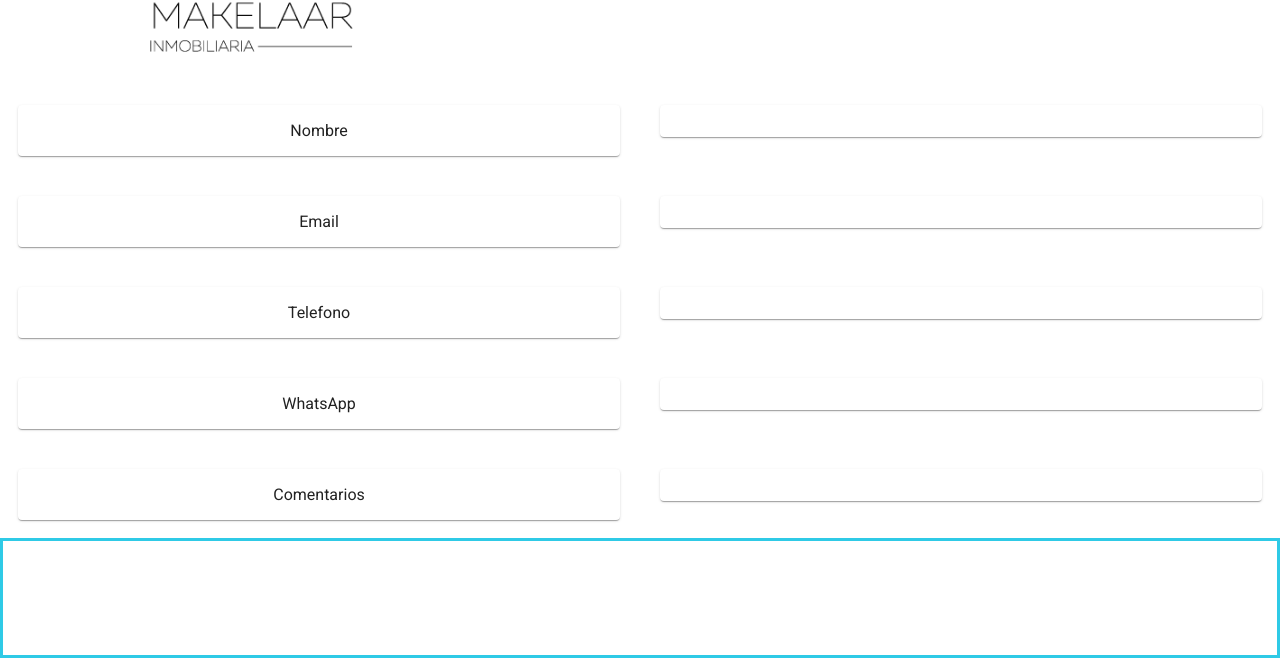
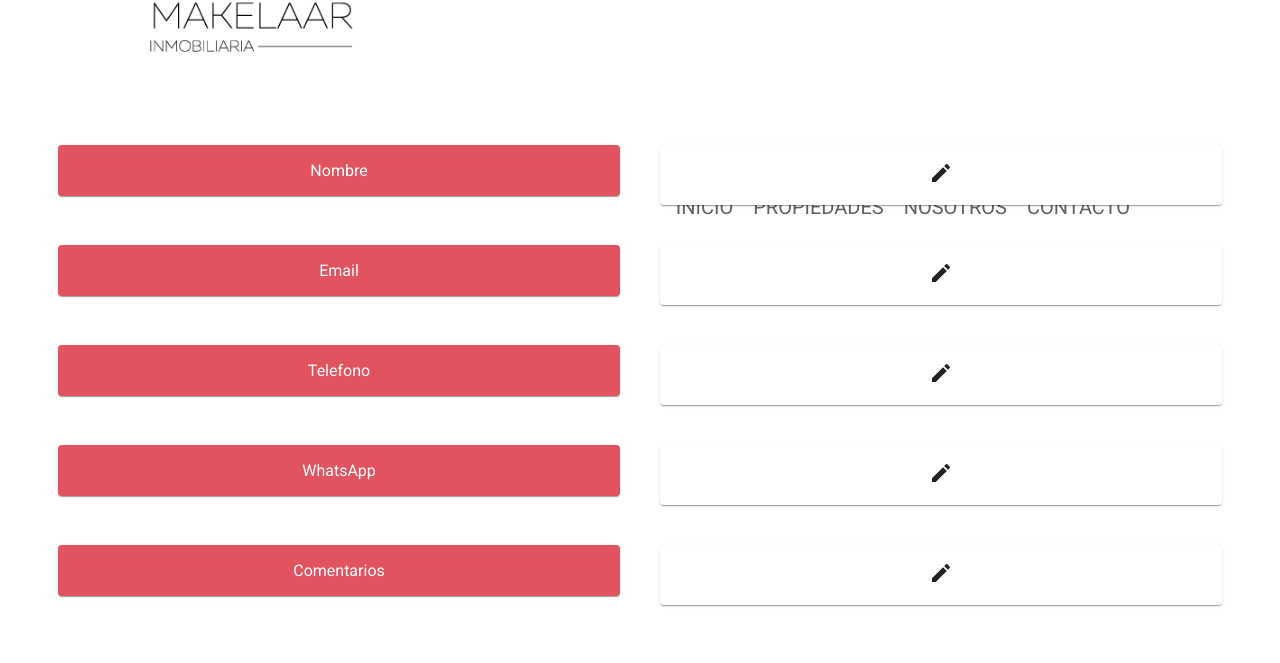
Before and after one commit to Simon834/Makelaar, a React (Create React App) app in the folder client/: page /user/1 in a window 1280 px wide. Shown: the part 143-806 px from the top of the page. Built offline with nearby package versions, Linux system fonts and the light colour scheme; no server answers.

Commit message:
formulario user-admin

```diff
--- a/client/src/Components/NavBar/NavBar.jsx
+++ b/client/src/Components/NavBar/NavBar.jsx
@@ -13,7 +13,7 @@ export default function NavBar() {
 
       <div >
         <div className="links">
-          <NavLink className="texto"to="/home">Inicio</NavLink>
+          <NavLink className="texto"to="/">Inicio</NavLink>
           <NavLink className="texto"to="/property" >Propiedades</NavLink>
           <NavLink className="texto"to="/about" >Nosotros</NavLink>
           <NavLink className="texto"to="/contact" >Contacto</NavLink>
--- a/client/src/Components/TopBar/TopBar.css
+++ b/client/src/Components/TopBar/TopBar.css
@@ -21,3 +21,13 @@ padding-left: 150px;
     text-align: right;
     padding-right: 150px;
 }
+
+.mail{
+    font-size: 1rem;
+    font-family: "Roboto", "Helvetica", "Arial", sans-serif;
+    font-weight: 400;
+    line-height: 1.5;
+    letter-spacing: 0.00938em;
+    text-decoration: none;
+    color: rgba(0, 0, 0, 0.54);
+}
--- a/client/src/Components/TopBar/TopBar.jsx
+++ b/client/src/Components/TopBar/TopBar.jsx
@@ -36,10 +36,10 @@ const itemData = [
 const useStyles = makeStyles((theme) => ({
 
     menuList: {
-        width: 800,
-        height: 1600,
+        width: "min-content",
+
         display: 'flex',
-        margin: theme.spacing(7, 'auto'),
+        margin: theme.spacing(5),
         display: 'flex',
         flexWrap: 'wrap',
         justifyContent: 'space-around',
@@ -104,12 +104,13 @@ export default function TopBar() {
             <div className="containerContact">
                 <IconButton>
                     <WhatsAppIcon />
-                    <Typography>+549 11456982365</Typography>
+                    <Typography >+549 11456982365</Typography>
                 </IconButton>
 
                 <IconButton>
                     <MailOutlineIcon />
-                    <Typography>makelaar@gmail.com</Typography>
+                    <Typography >
+                    <a href="mailto:niromilagros@gmail.com" className="mail">makelaar@gmail.com</a></Typography>
                 </IconButton>
             </div>
 
--- a/client/src/Components/UserDetail/UserDetail.jsx
+++ b/client/src/Components/UserDetail/UserDetail.jsx
@@ -126,19 +126,39 @@ import TextField from "@material-ui/core/TextField";
 import { makeStyles } from '@material-ui/core/styles';
 import Paper from '@material-ui/core/Paper';
 import Grid from '@material-ui/core/Grid';
+import EditIcon from '@material-ui/icons/Edit';
+import Tooltip from '@material-ui/core/Tooltip';
 
 
 const useStyles = makeStyles((theme) => ({
   root: {
     flexGrow: 1,
+
+    margin: theme.spacing(5),
+    display: 'flex',
+    flexWrap: 'wrap',
+    justifyContent: 'space-around',
+    overflow: 'hidden',
+
   },
-  paper: {
+  paperLeft: {
+    padding: theme.spacing(2),
+    margin: theme.spacing(1),
+    textAlign: 'center',
+    backgroundColor: "#E1535E",
+    color:"#fff",
+
+
+  },
+
+  paperRight: {
     padding: theme.spacing(2),
     margin: theme.spacing(1),
     textAlign: 'center',
     color: theme.palette.text.primary,
+    borderColor:"#E1535E !important"
 
-  },
+  }
 }));
 
 export default function UserDetail() {
@@ -182,48 +202,63 @@ export default function UserDetail() {
     <div className={classes.root}>
       <Grid container spacing={3}>
         <Grid item xs={6}>
-          <Paper className={classes.paper}>Nombre</Paper>
+          <Paper className={classes.paperLeft}>Nombre</Paper>
         </Grid>
         <Grid item xs={6}>
-          <Paper className={classes.paper}>
+          <Paper className={classes.paperRight}>
           {info.name}
+          <Tooltip title="Editar">
+          <EditIcon/>
+          </Tooltip>
           </Paper>
         </Grid>
         <Grid item xs={6}>
-          <Paper className={classes.paper}>Email</Paper>
+          <Paper className={classes.paperLeft}>Email</Paper>
         </Grid>
         <Grid item xs={6}>
-          <Paper className={classes.paper}>
+          <Paper className={classes.paperRight}>
           {info.email}
+          <Tooltip title="Editar">
+          <EditIcon/>
+          </Tooltip>
           </Paper>
           </Grid>
 
           <Grid item xs={6}>
-          <Paper className={classes.paper}>Telefono</Paper>
+          <Paper className={classes.paperLeft}>Telefono</Paper>
         </Grid>
         <Grid item xs={6}>
-          <Paper className={classes.paper}>
+          <Paper className={classes.paperRight}>
           {info.phone}
+          <Tooltip title="Editar">
+          <EditIcon/>
+          </Tooltip>
           </Paper>
         </Grid>
 
 
 
         <Grid item xs={6}>
-          <Paper className={classes.paper}>WhatsApp</Paper>
+          <Paper className={classes.paperLeft}>WhatsApp</Paper>
         </Grid>
         <Grid item xs={6}>
-          <Paper className={classes.paper}>
+          <Paper className={classes.paperRight}>
           {info.whatsapp}
+          <Tooltip title="Editar">
+          <EditIcon/>
+          </Tooltip>
           </Paper>
         </Grid>
 
         <Grid item xs={6}>
-          <Paper className={classes.paper}>Comentarios</Paper>
+          <Paper className={classes.paperLeft}>Comentarios</Paper>
         </Grid>
         <Grid item xs={6}>
-          <Paper className={classes.paper}>
+          <Paper className={classes.paperRight}>
           {info.coments}
+          <Tooltip title="Editar">
+          <EditIcon/>
+          </Tooltip>
           </Paper>
         </Grid>
 
```
